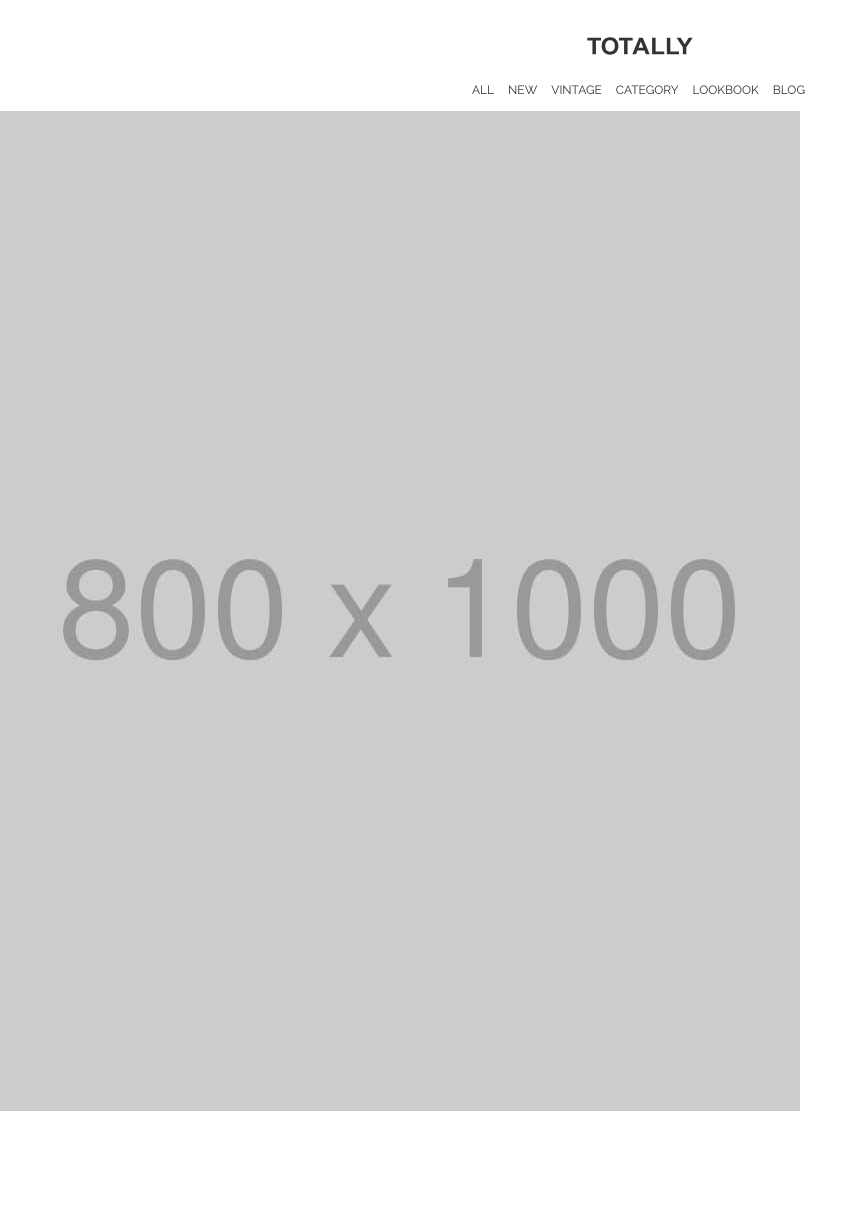
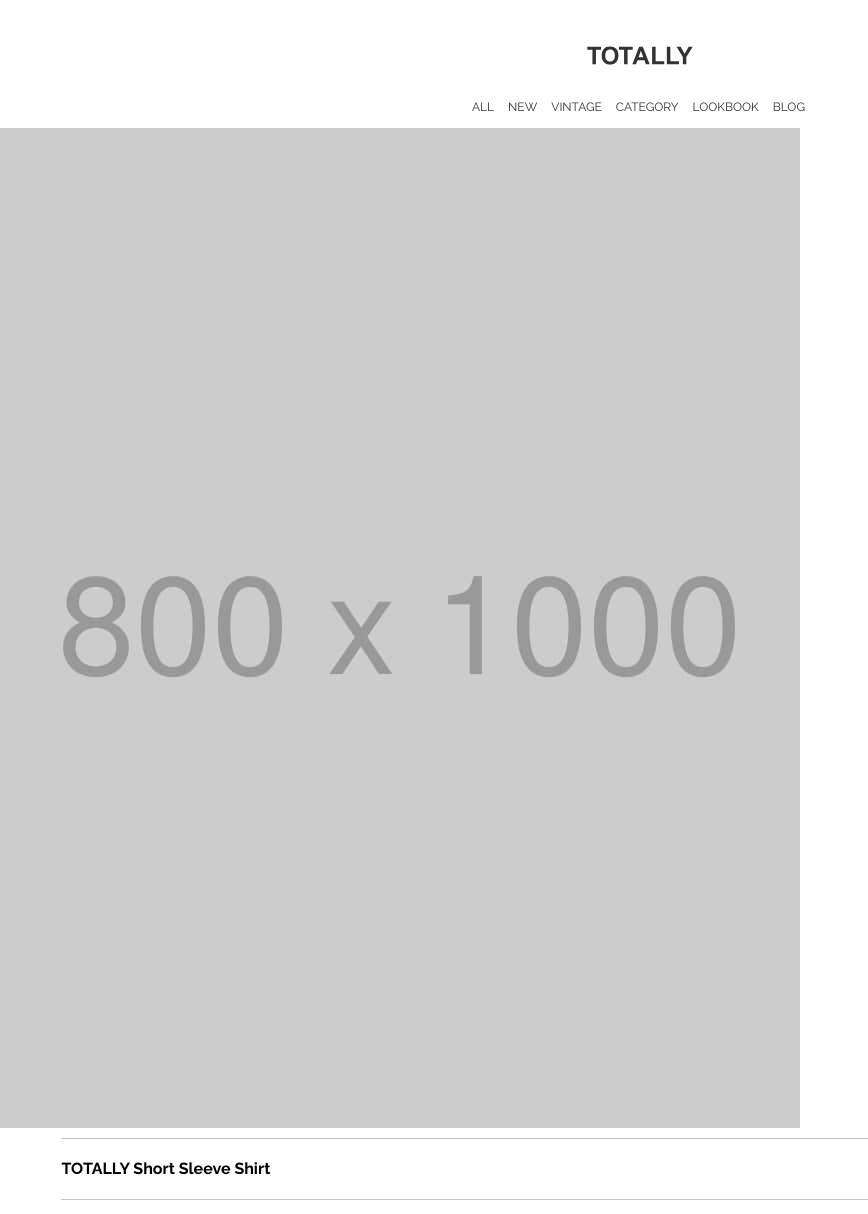
Before and after one commit to yan-3121/totally, a website: page index.html in a window 1280 px wide. Shown: the whole page, without its empty margins (0-868 px from the left). Before the commit the page ends 1111 px from the top, so only its background shows below. Drawn offline with Linux system fonts and the light colour scheme.

Commit message:
headline__fix

```diff
--- a/assets/sass/sample.scss
+++ b/assets/sass/sample.scss
@@ -9,6 +9,14 @@ body {
 a {
     text-decoration: none;
     color: #333;
+}
+
+.container {
+    padding-inline: 4.8%;
+}
+
+h1 , h2 {
+    margin: 0;
 }
 
 // header
@@ -46,3 +54,13 @@ a {
         object-fit: cover;
     }
 }
+
+// contents
+
+.headline {
+    font-size: 16px;
+    border-block: 1px solid #C3C3C3;
+    padding-block: 18px;
+    margin-top: 10px;
+    margin-bottom: 20px;
+}
--- a/index.html
+++ b/index.html
@@ -14,9 +14,9 @@
 <body>
     <header class="header">
         <div class="header__wrpper">
-            <div class="header__logo">
+            <h1 class="header__logo">
                 <img src="./assets/img/logo.svg" alt="ロゴ">
-            </div>
+            </h1>
             <nav class="header__nav">
                 <ul class="nav__wrapper">
                     <li class="nav__item"><a href="#">ALL</a></li>
@@ -30,6 +30,9 @@
         </div>
         <main>
             <div class="mainvisual"><img src="./assets/img/item.jpg" alt=""></div>
+            <section class="contents container">
+                <h2 class="headline">TOTALLY Short Sleeve Shirt</h2>
+            </section>
         </main>
     </header>
 </body>
```
Also changed, not shown: assets/css/sample.css.
